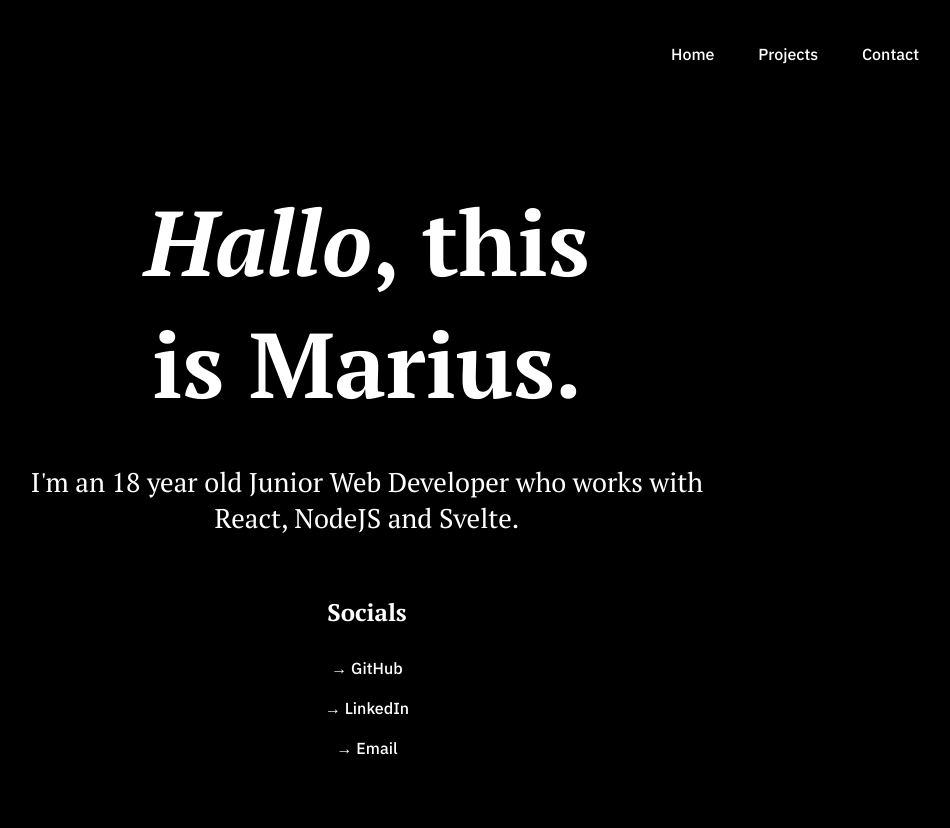
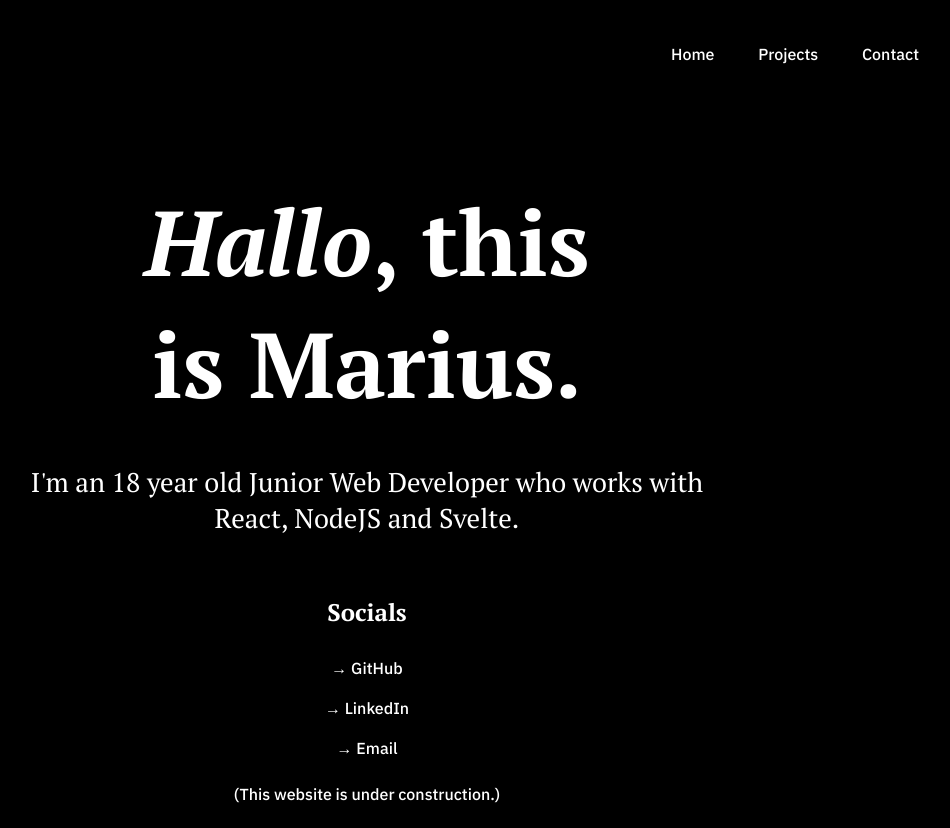
Before and after one commit to realmayus/portfolio-new, a Svelte app: page / in a window 1280 px wide. Shown: the whole page, without its empty margins (273-1223 px from the left). Before the commit the page ends 800 px from the top, so only its background shows below. Built offline with nearby package versions, Linux system fonts and the light colour scheme.

Commit message:
Add TBD notice

```diff
--- a/src/App.svelte
+++ b/src/App.svelte
@@ -22,6 +22,10 @@ email += ".xyz";
         <a class="social" href="https://github.com/realmayus">→ GitHub</a>
         <a class="social" href="https://www.linkedin.com/in/marius-schuh-335512200/">→ LinkedIn</a>
         <a class="social" href="mailto:{email}">→ Email</a>
+    </div>
+
+    <div class="section">
+        <p>(This website is under construction.)</p>
     </div>
 </main>
 
```
